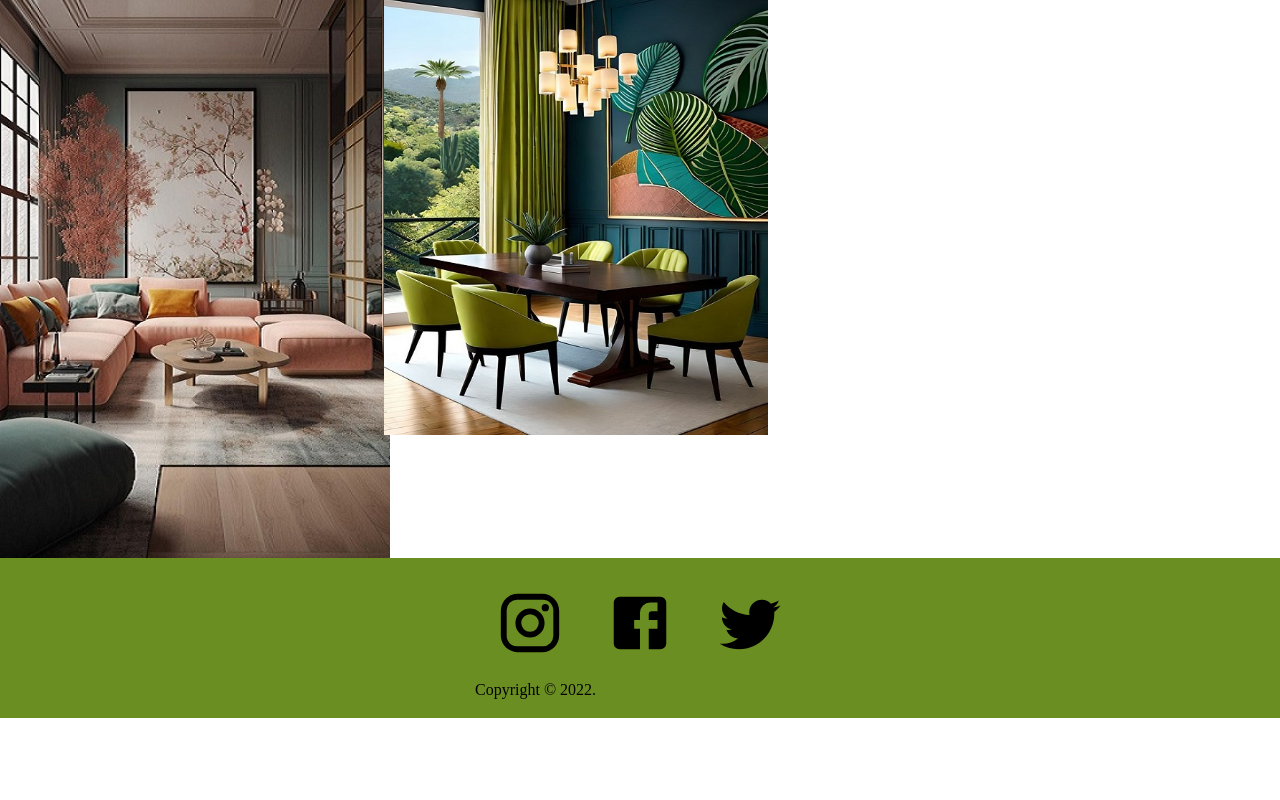
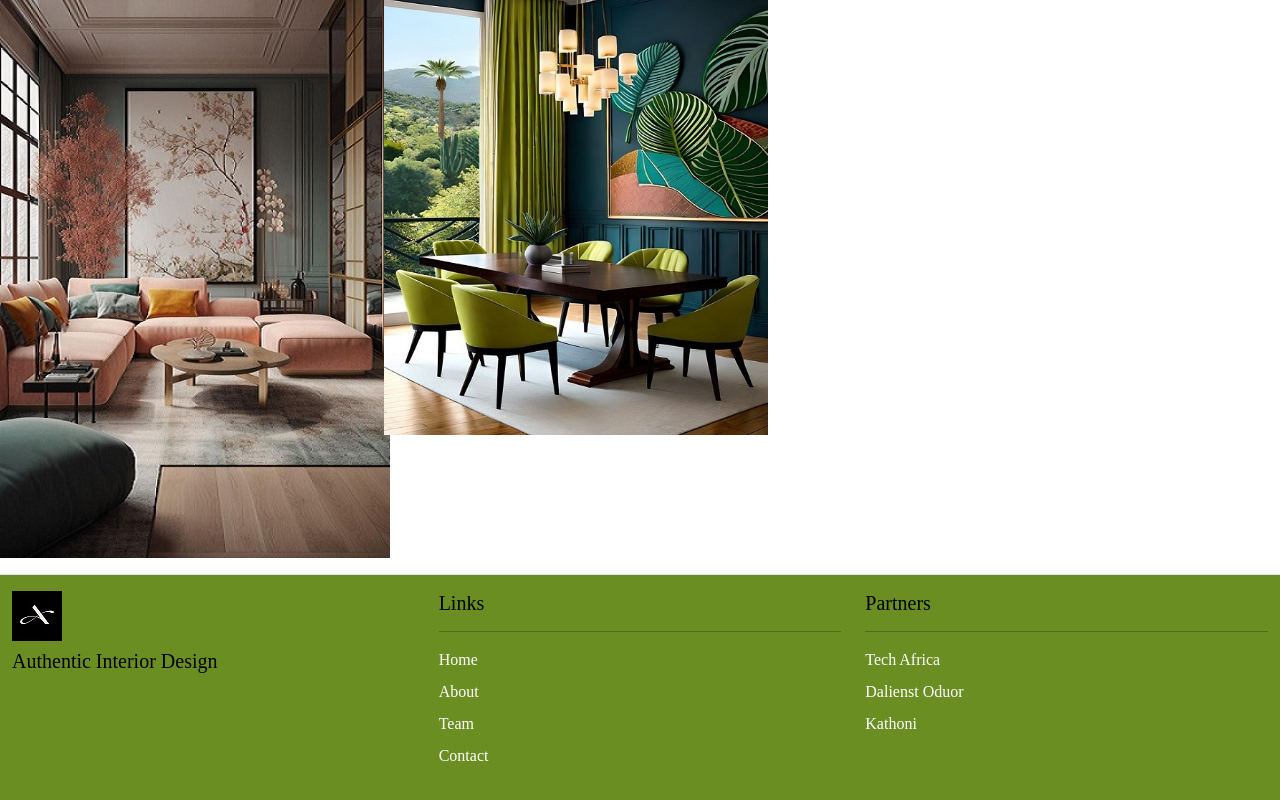
Before and after one commit to Kathoni/my-workk, a React (Create React App) app: page / in a window 1280 px wide. Shown: the part 1380-2180 px from the top of the page. Before the commit the page ends 2098 px from the top, so only its background shows below. Built offline with nearby package versions, Linux system fonts and the light colour scheme.

Commit message:
set up bootstrap
edited the footer file

```diff
--- a/package.json
+++ b/package.json
@@ -3,15 +3,11 @@
   "version": "0.1.0",
   "private": true,
   "dependencies": {
-    "@emotion/react": "^11.11.4",
-    "@emotion/styled": "^11.11.5",
-    "@mui/icons-material": "^5.15.19",
-    "@mui/material": "^5.15.19",
     "@testing-library/jest-dom": "^5.17.0",
     "@testing-library/react": "^13.4.0",
     "@testing-library/user-event": "^13.5.0",
     "bootstrap": "^5.3.3",
-    "material-icons": "^1.13.12",
+    "bootstrap-icons": "^1.11.3",
     "react": "^18.3.1",
     "react-dom": "^18.3.1",
     "react-router-dom": "^6.23.1",
--- a/public/index.html
+++ b/public/index.html
@@ -6,14 +6,17 @@
     <link rel="manifest" href="%PUBLIC_URL%/manifest.json" />
     <link href="https://cdn.jsdelivr.net/npm/bootstrap@5.3.3/dist/css/bootstrap.min.css" rel="stylesheet"
     integrity="sha384-QWTKZyjpPEjISv5WaRU9OFeRpok6YctnYmDr5pNlyT2bRjXh0JMhjY6hW+ALEwIH" crossorigin="anonymous">
+    <link rel="stylesheet" href="https://cdn.jsdelivr.net/npm/bootstrap-icons@1.11.3/font/bootstrap-icons.min.css">
 
     <title>Interior</title>
   </head>
   <body>
-    <script src="https://cdn.jsdelivr.net/npm/bootstrap@5.3.3/dist/js/bootstrap.bundle.min.js"
-    integrity="sha384-YvpcrYf0tY3lHB60NNkmXc5s9fDVZLESaAA55NDzOxhy9GkcIdslK1eN7N6jIeHz" crossorigin="anonymous"></script>
+        <div id="root"></div>
 
-    <div id="root"></div>
+    <script src="https://cdn.jsdelivr.net/npm/@popperjs/core@2.11.8/dist/umd/popper.min.js"
+      integrity="sha384-I7E8VVD/ismYTF4hNIPjVp/Zjvgyol6VFvRkX/vR+Vc4jQkC+hVqc2pM8ODewa9r" crossorigin="anonymous"></script>
+    <script src="https://cdn.jsdelivr.net/npm/bootstrap@5.3.3/dist/js/bootstrap.min.js"
+      integrity="sha384-0pUGZvbkm6XF6gxjEnlmuGrJXVbNuzT9qBBavbLwCsOGabYfZo0T0to5eqruptLy" crossorigin="anonymous"></script>
 
   </body>
 </html>
--- a/src/components/Footer.jsx
+++ b/src/components/Footer.jsx
@@ -1,20 +1,89 @@
-import React from 'react'
-import '../styles/style.css'
-import Instaicon from '@mui/icons-material/Instagram';
-import Facebookicon from '@mui/icons-material/Facebook';
-import Twittericon from '@mui/icons-material/Twitter';
+import React from "react";
+import { Link } from "react-router-dom";
+import { publicLinks } from "../constants/Links";
+import { partners } from "../data/footer";
+import Logo from "../assets/images/logo.jpeg";
 
 function Footer() {
   return (
-    <div className='footer'>
-        <div className='socials'>
-         <Instaicon/><Facebookicon/><Twittericon/>
-            <p>Copyright © 2022.</p>
+    <>
+      <footer
+        className="container-fluid py-3 border-top mt-3"
+        style={{ backgroundColor: "#6b8e23" }}
+      >
+        <div className="row">
+          <div className="col-md-4 col-sm-12 mb-3">
+            <img src={Logo} alt="" className="img-fluid" />
+            <h5 className="mt-2">Authentic Interior Design</h5>
+          </div>
 
+          <div className="col-md-4 col-sm-12 mb-3">
+            <h5>Links</h5>
+            <hr />
+            <ul className="nav flex-column">
+              <li className="nav-item mb-2">
+                <Link
+                  className="nav-link p-0 text-white"
+                  to={publicLinks?.Landing}
+                >
+                  Home
+                </Link>
+              </li>
+
+              <li className="nav-item mb-2">
+                <Link
+                  className="nav-link p-0 text-white"
+                  to={publicLinks?.About}
+                >
+                  About
+                </Link>
+              </li>
+
+              <li className="nav-item mb-2">
+                <Link
+                  className="nav-link p-0 text-white"
+                  to={publicLinks?.Team}
+                >
+                  Team
+                </Link>
+              </li>
+
+              <li className="nav-item mb-2">
+                <Link
+                  className="nav-link p-0 text-white"
+                  to={publicLinks?.Contact}
+                >
+                  Contact
+                </Link>
+              </li>
+            </ul>
+          </div>
+
+          <div className="col-md-4 col-sm-12 mb-3">
+            <h5>Partners</h5>
+            <hr />
+
+            <ul className="nav flex-column">
+              {partners?.map((partner) => (
+                <>
+                  <li className="nav-item mb-2">
+                    <Link
+                      className="nav-link p-0 text-white"
+                      key={partner?.id}
+                      target="_blank"
+                      to={partner?.link}
+                    >
+                      {partner?.name}
+                    </Link>
+                  </li>
+                </>
+              ))}
+            </ul>
+          </div>
         </div>
-
-</div>
-  )
+      </footer>
+    </>
+  );
 }
 
-export default Footer
+export default Footer;
--- /dev/null
+++ b/src/data/footer.jsx
@@ -0,0 +1,19 @@
+const partners = [
+  {
+    id: 1,
+    name: "Tech Africa",
+    link: "https://www.daltech.africa/",
+  },
+  {
+    id: 2,
+    name: "Dalienst Oduor",
+    link: "https://www.dalienst.co.ke/",
+  },
+  {
+    id: 3,
+    name: "Kathoni",
+    link: "https://art-flame-six.vercel.app/",
+  },
+];
+
+export { partners };
```
Also changed, not shown: 1 other file (tests, documents, lock files or other folders).
